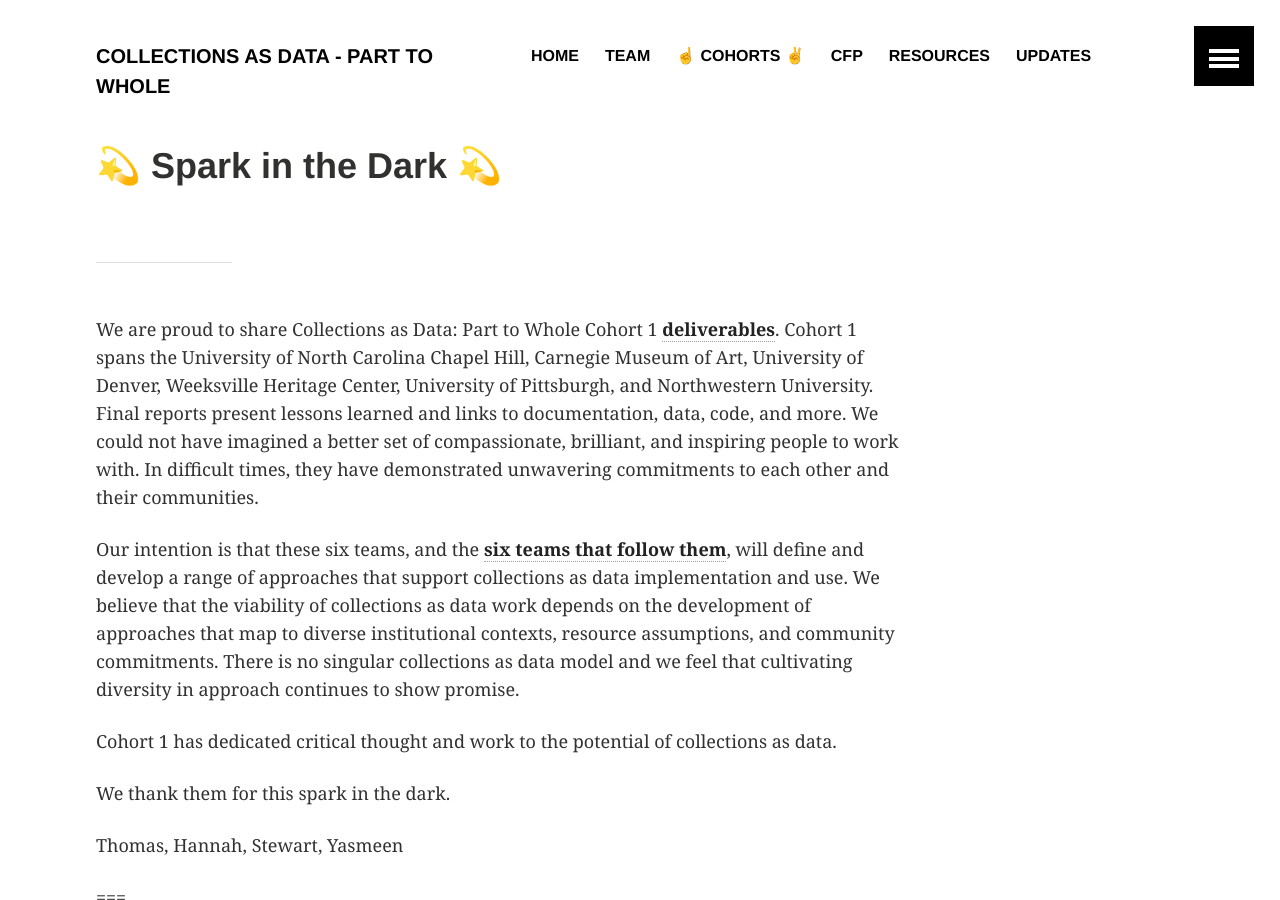
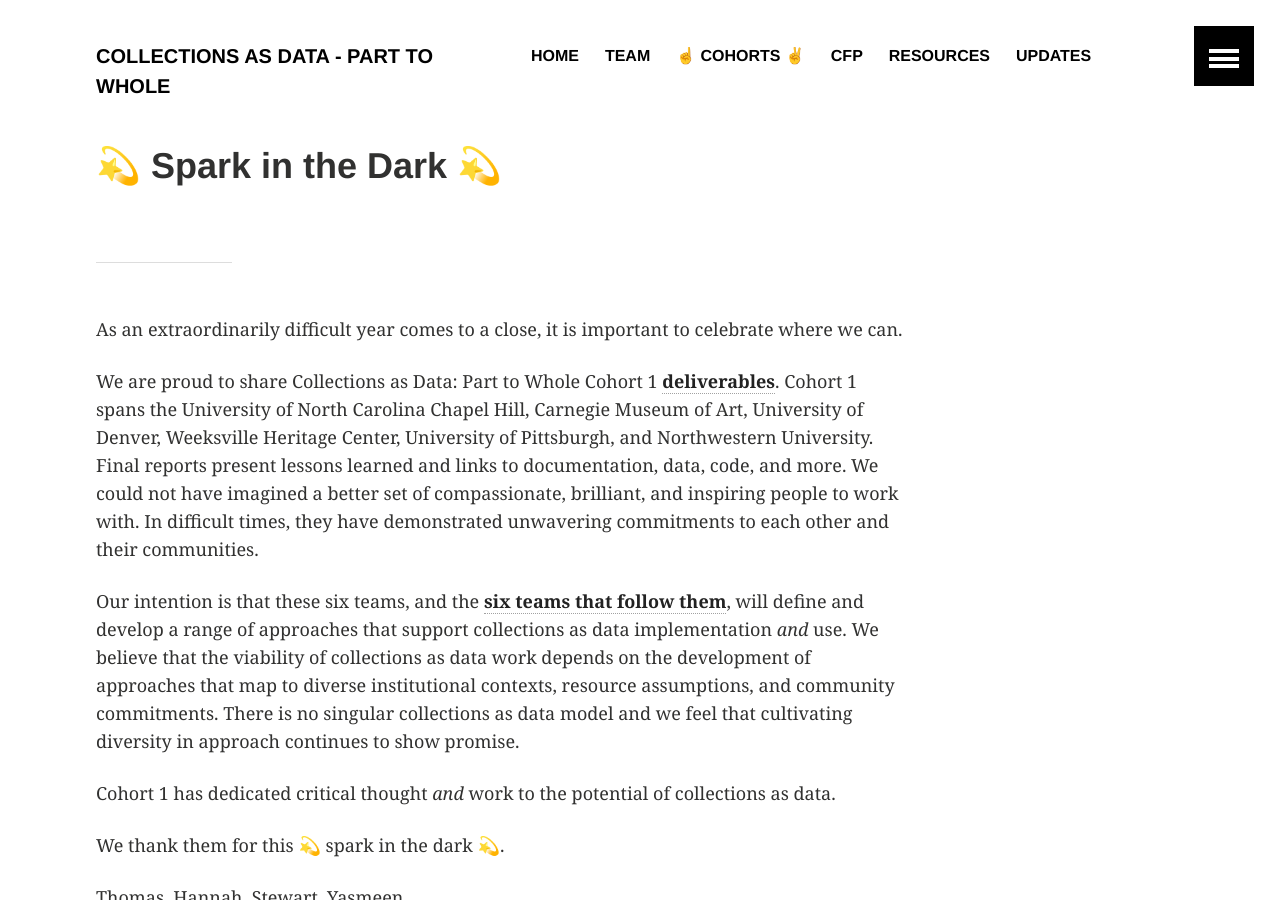
Before and after one commit to collectionsasdata/part2whole, a Jekyll site: the page built from _posts/2020-12-04-spark.markdown, in a window 1280 px wide and 900 px high. Built offline with Jekyll 4.4.1, drawn with Linux system fonts in a browser that asks for light colours.

Commit message:
Update 2020-12-04-spark.markdown

```diff
--- a/_posts/2020-12-04-spark.markdown
+++ b/_posts/2020-12-04-spark.markdown
@@ -6,13 +6,15 @@ teaser: "Cohort 1 projects complete"
 ---
 ---
 
+As an extraordinarily difficult year comes to a close, it is important to celebrate where we can.
+
 We are proud to share Collections as Data: Part to Whole Cohort 1 [**deliverables**](https://osf.io/r9n3s/wiki/home/). Cohort 1 spans the University of North Carolina Chapel Hill, Carnegie Museum of Art, University of Denver, Weeksville Heritage Center, University of Pittsburgh, and Northwestern University. Final reports present lessons learned and links to documentation, data, code, and more. We could not have imagined a better set of compassionate, brilliant, and inspiring people to work with. In difficult times, they have demonstrated unwavering commitments to each other and their communities.
 
-Our intention is that these six teams, and the [**six teams that follow them**](https://collectionsasdata.github.io/part2whole/cohortone/), will define and develop a range of approaches that support collections as data implementation and use. We believe that the viability of collections as data work depends on the development of approaches that map to diverse institutional contexts, resource assumptions, and community commitments. There is no singular collections as data model and we feel that cultivating diversity in approach continues to show promise.
+Our intention is that these six teams, and the [**six teams that follow them**](https://collectionsasdata.github.io/part2whole/cohortone/), will define and develop a range of approaches that support collections as data implementation *and* use. We believe that the viability of collections as data work depends on the development of approaches that map to diverse institutional contexts, resource assumptions, and community commitments. There is no singular collections as data model and we feel that cultivating diversity in approach continues to show promise.
 
-Cohort 1 has dedicated critical thought and work to the potential of collections as data.
+Cohort 1 has dedicated critical thought *and* work to the potential of collections as data.
 
-We thank them for this spark in the dark.
+We thank them for this 💫 spark in the dark 💫.
 
 Thomas, Hannah, Stewart, Yasmeen
 
```
